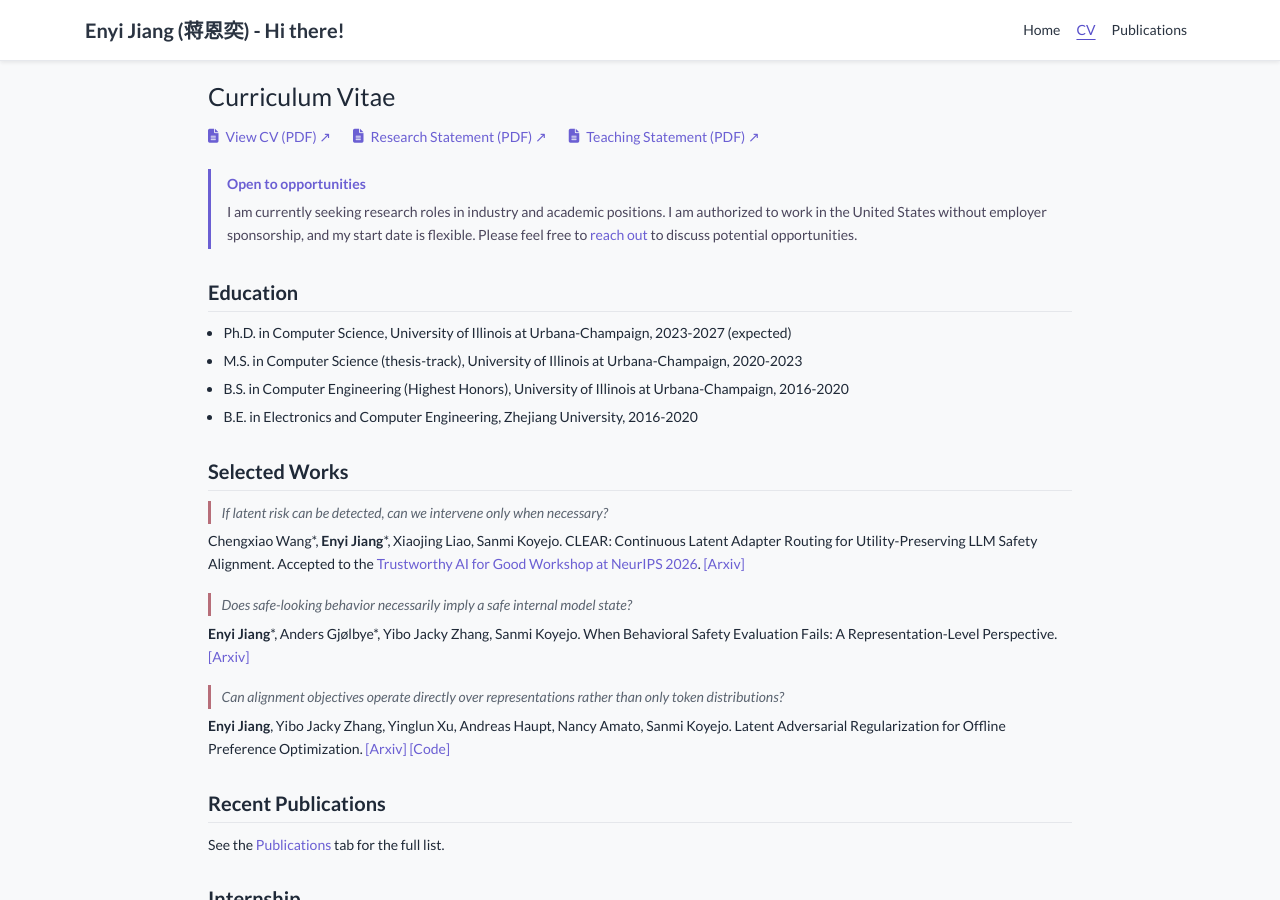
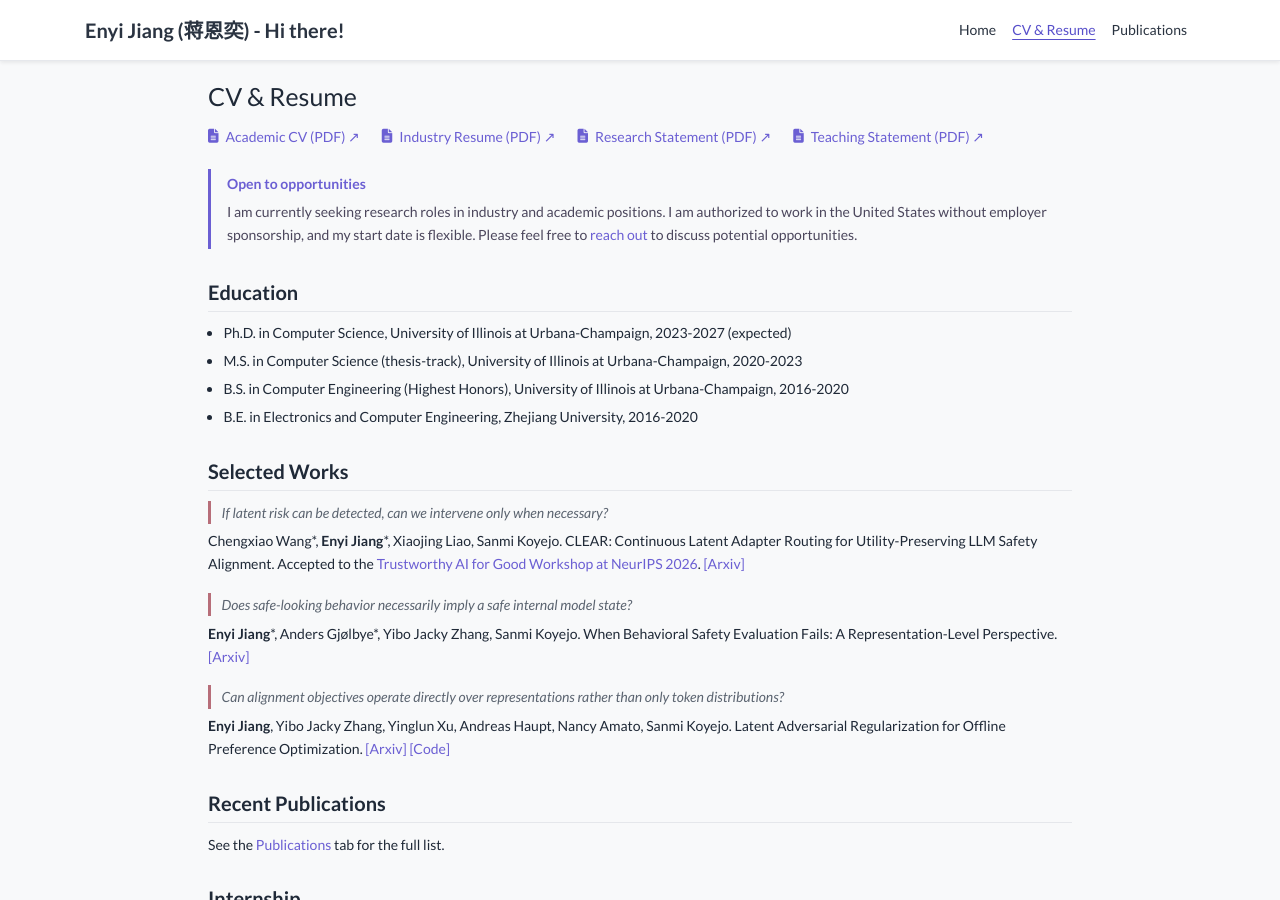
Before and after one commit to enyijiang/enyijiang.github.io, a Jekyll site: the page built from _pages/cv.md, in a window 1280 px wide and 900 px high. Built offline with Jekyll 4.4.1, drawn with Linux system fonts in a browser that asks for light colours; nearby versions of some CDN libraries; a style sheet for code colours, icons or effects is not loaded.

Commit message:
Add industry resume alongside academic CV

```diff
--- a/_data/navigation.yml
+++ b/_data/navigation.yml
@@ -5,7 +5,7 @@ pages:
   url: /
 # - name: Home (Layout 2)
 #   url: /index_layout2
-- name: CV
+- name: CV & Resume
   url: /cv/
 - name: Publications
   url: /publications/
--- a/_data/profile.yml
+++ b/_data/profile.yml
@@ -17,6 +17,7 @@ secondary_email: "enyij@stanford.edu"
 research_statement_link: /assets/files/Enyi_Jiang_Research_Statement.pdf
 teaching_statement_link: /assets/files/Enyi_Jiang_Teaching_Statement.pdf
 cv_link: /assets/files/Enyi_Jiang_CV.pdf
+industry_resume_link: /assets/files/Enyi_Jiang_Industry_Resume.pdf
 gscholar: h6YC9nwAAAAJ  # This is an example, replace it with your own Google Scholar ID
 github: enyijiang
 twitter: enyij2  # Do not include the '@' symbol
--- a/_includes/widgets/document_links.html
+++ b/_includes/widgets/document_links.html
@@ -1,6 +1,9 @@
 <div class="document-links">
     {% if site.data.profile.cv_link %}
-    <a target="_blank" rel="noopener" href="{{ site.data.profile.cv_link | relative_url }}"><i class="fas fa-file-alt" aria-hidden="true"></i> View CV (PDF) ↗</a>
+    <a target="_blank" rel="noopener" href="{{ site.data.profile.cv_link | relative_url }}"><i class="fas fa-file-alt" aria-hidden="true"></i> Academic CV (PDF) ↗</a>
+    {% endif %}
+    {% if site.data.profile.industry_resume_link %}
+    <a target="_blank" rel="noopener" href="{{ site.data.profile.industry_resume_link | relative_url }}"><i class="fas fa-file-alt" aria-hidden="true"></i> Industry Resume (PDF) ↗</a>
     {% endif %}
     {% if site.data.profile.research_statement_link %}
     <a target="_blank" rel="noopener" href="{{ site.data.profile.research_statement_link | relative_url }}"><i class="fas fa-file-lines" aria-hidden="true"></i> Research Statement (PDF) ↗</a>
--- a/_pages/cv.md
+++ b/_pages/cv.md
@@ -1,7 +1,7 @@
 ---
 layout: default
-title: "CV"
-navbar_title: CV
+title: "CV & Resume"
+navbar_title: CV & Resume
 content_class: page__content
 permalink: /cv/
 author_profile: true
@@ -9,7 +9,7 @@ redirect_from:
   - /resume
 ---
 
-# Curriculum Vitae
+# CV & Resume
 
 {% include widgets/document_links.html %}
 
```
Also changed, not shown: 1 other file.
